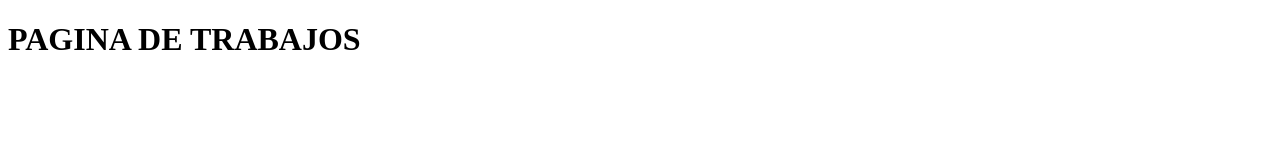
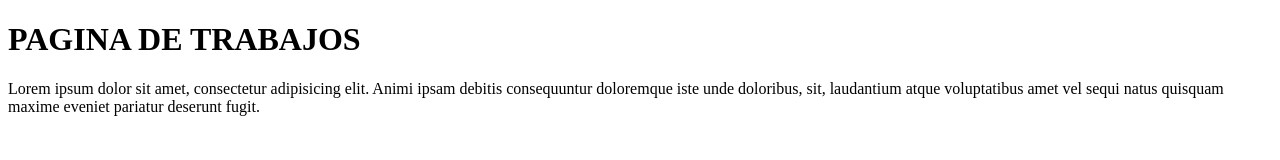
Before and after one commit to pm16880/pagina_web, a plain HTML site: page index.html in a window 1280 px wide. Drawn offline with Linux system fonts and the light colour scheme.

Commit message:
Añadimos parrafos
Es importante

```diff
--- a/index.html
+++ b/index.html
@@ -6,5 +6,6 @@
 </head>
 <body>
 	<h1>PAGINA DE TRABAJOS</h1>
+	<p>Lorem ipsum dolor sit amet, consectetur adipisicing elit. Animi ipsam debitis consequuntur doloremque iste unde doloribus, sit, laudantium atque voluptatibus amet vel sequi natus quisquam maxime eveniet pariatur deserunt fugit.</p>
 </body>
 </html>
```
